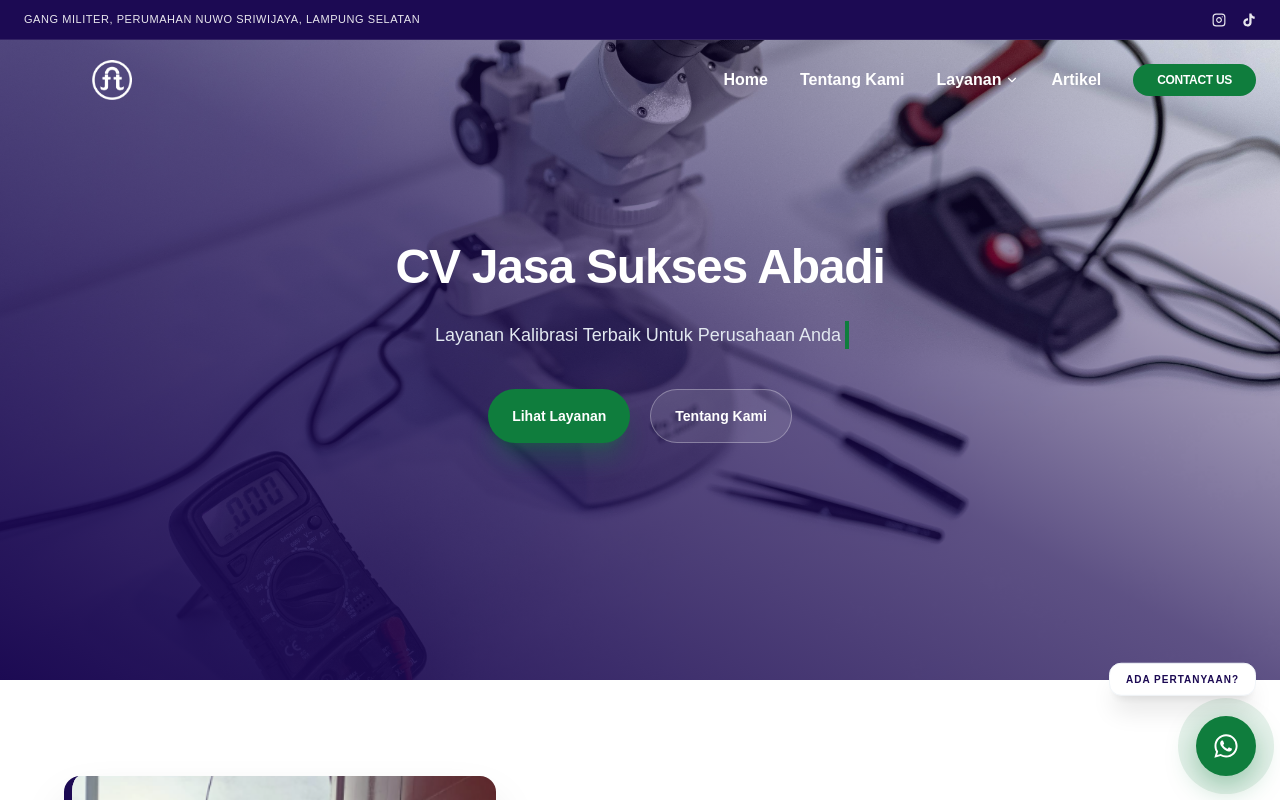
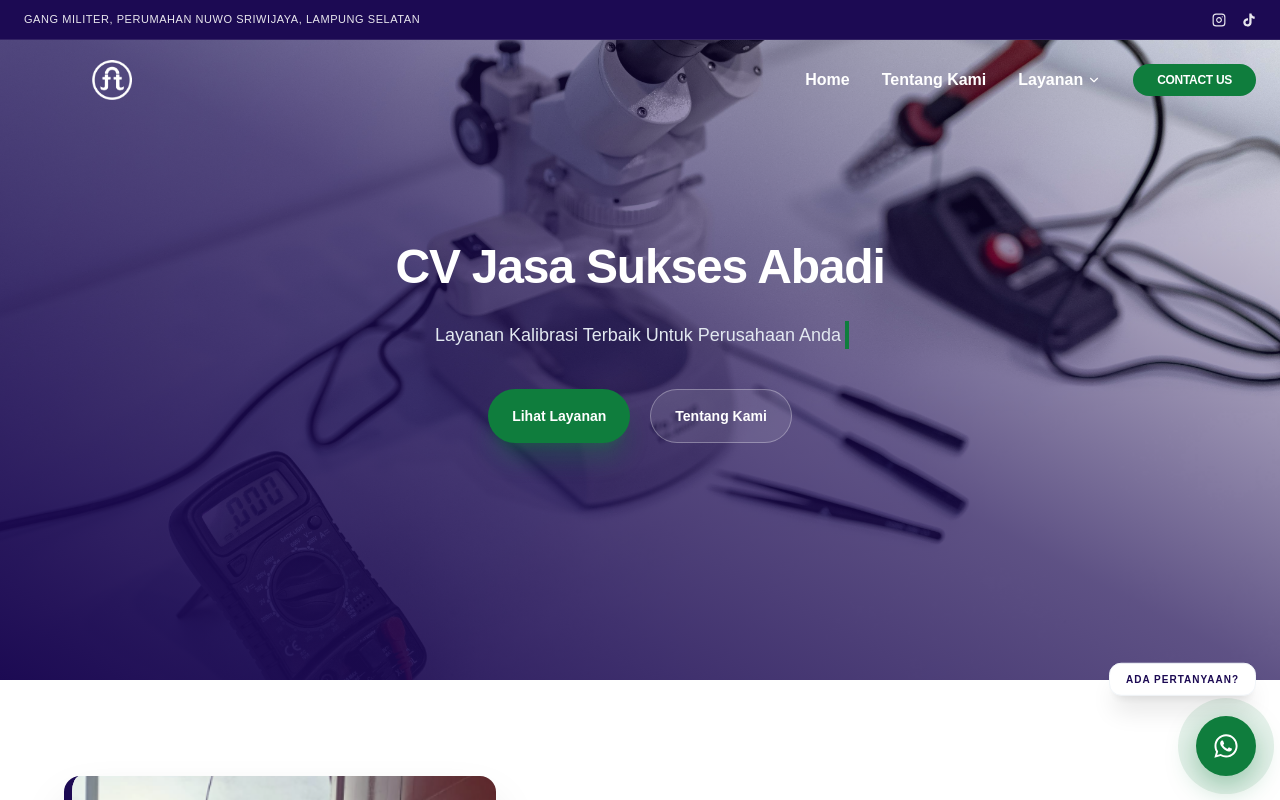
Before and after one commit to rikzakurnia/JSA-landing-page, a Next.js app: page / in a window 1280 px wide. Shown: the top 800 px of the page. Built offline with nearby package versions, Linux system fonts and the light colour scheme.

Commit message:
fix: mobile navbar

```diff
--- a/src/app/about/page.tsx
+++ b/src/app/about/page.tsx
@@ -1,4 +1,4 @@
-import AboutHero from '@/components/about/AboutHero';
+import AboutHero from '@/components/PageHero';
 import AboutStory from '@/components/about/Story';
 import AboutAdvantages from '@/components/about/Advantages';
 import AboutTeam from '@/components/about/Team';
@@ -49,7 +49,7 @@ export default function AboutPage() {
                 dangerouslySetInnerHTML={{ __html: JSON.stringify(jsonLd) }}
             />
 
-            <AboutHero />
+            <AboutHero title="Tentang Kami" />
             <AboutStory />
             <AboutAdvantages />
             <AboutTeam />
--- a/src/app/layout.tsx
+++ b/src/app/layout.tsx
@@ -67,10 +67,17 @@ export default function RootLayout({
       lang="en"
       className={`${geistSans.variable} ${geistMono.variable} h-full antialiased`}
     >
-      <Navbar/>
-      <body className="min-h-full flex flex-col">{children}</body>
-      <Footer/>
-      <WhatsAppFloating></WhatsAppFloating>
+      <body className="min-h-full flex flex-col">
+        <Navbar />
+
+
+        <main className="flex-grow">
+          {children}
+        </main>
+
+        <Footer />
+        <WhatsAppFloating />
+      </body>
     </html>
   );
 }
--- a/src/components/Navbar.tsx
+++ b/src/components/Navbar.tsx
@@ -34,11 +34,12 @@ const Navbar = () => {
   const services = ["Kalibrasi", "Tera", "Konsultan", "Training", "Maintenance & Repair"];
 
   return (
-    // Header menggunakan transform untuk mengangkat seluruh bar saat scroll
-    <header className={`fixed w-full z-50 transition-transform duration-500 ${
+    // Membungkus header dan sidebar mobile dengan Fragment agar tidak terjadi bentrok styling CSS Stacking Context
+    <>
+      <header className={`fixed w-full z-40 transition-transform duration-500 ${
         isScrolled ? "-translate-y-[40px]" : "translate-y-0"
       }`}>
-      {/* 1. TOP INFO BAR - Fixed height 40px agar sinkron dengan transform */}
+        {/* 1. TOP INFO BAR */}
         <div className="bg-brand-purple text-white/90 h-[40px] px-6 text-[10px] md:text-[11px] font-medium flex items-center border-b border-white/10">
           <div className="max-w-7xl mx-auto w-full flex justify-between items-center uppercase tracking-wider">
             <span className="truncate pr-4">Gang Militer, Perumahan Nuwo Sriwijaya, Lampung Selatan</span>
@@ -70,19 +71,23 @@ const Navbar = () => {
               <NavLink href="/about" label="Tentang Kami" isScrolled={isScrolled} />
 
               <div className="relative" onMouseEnter={() => setActiveDropdown(true)} onMouseLeave={() => setActiveDropdown(false)}>
-              <button className={`flex items-center gap-1 font-semibold hover:text-brand-green transition-colors ${isScrolled ? "text-brand-purple" : "text-white"}`}>
+                {/* Mengubah button menjadi Link agar "Layanan" bisa di-klik sendiri */}
+                <Link href="/services" className={`flex items-center gap-1 font-semibold hover:text-brand-green transition-colors ${isScrolled ? "text-brand-purple" : "text-white"}`}>
                   Layanan <ChevronDown size={14} className={`transition-transform ${activeDropdown ? 'rotate-180' : ''}`} />
-              </button>
+                </Link>
                 <div className={`absolute top-full -left-4 w-56 pt-4 transition-all ${activeDropdown ? "opacity-100 visible" : "opacity-0 invisible"}`}>
                   <div className="bg-white rounded-xl shadow-2xl border border-slate-100 overflow-hidden p-2">
                     {services.map((item) => (
-                    <Link key={item} href="#" className="block px-4 py-2 text-sm text-brand-purple hover:bg-slate-50 hover:text-brand-green rounded-lg font-bold transition-colors">{item}</Link>
+                      <Link key={item} href={`/services/${item.toLowerCase().replace(/\s+/g, '-')}`} className="block px-4 py-2 text-sm text-brand-purple hover:bg-slate-50 hover:text-brand-green rounded-lg font-bold transition-colors">
+                        {item}
+                      </Link>
                     ))}
                   </div>
                 </div>
               </div>
 
-            <NavLink href="/articles" label="Artikel" isScrolled={isScrolled} />
+              {/* Artikel di-comment sementara */}
+              {/* <NavLink href="/articles" label="Artikel" isScrolled={isScrolled} /> */}
 
               <Link href="/contact" className="px-6 py-2 bg-brand-green hover:bg-brand-purple text-white text-xs font-black rounded-full transition-all uppercase tracking-tight">Contact Us</Link>
             </div>
@@ -92,11 +97,12 @@ const Navbar = () => {
               {isOpen ? <X size={28} /> : <Menu size={28} />}
             </button>
           </div>
+        </nav>
+      </header>
 
-        {/* Mobile Sidebar */}
+      {/* Mobile Sidebar dikeluarkan dari <header> agar tidak terpengaruh CSS Transform */}
       <div className={`md:hidden fixed inset-0 top-0 bg-white transition-transform duration-500 ease-in-out ${isOpen ? "translate-x-0" : "translate-x-full"} z-[60]`}>
-           {/* ... Konten mobile menu sama seperti sebelumnya ... */}
-           <div className="flex flex-col h-full p-8">
+        <div className="flex flex-col h-full p-8 overflow-y-auto">
           <div className="flex justify-between items-center mb-12">
             <div className="h-8 w-32 relative"><Image src="/images/logo.png" alt="Logo" fill className="object-contain" /></div>
             <button onClick={() => setIsOpen(false)} className="text-brand-purple"><X size={32} /></button>
@@ -104,15 +110,27 @@ const Navbar = () => {
           <div className="flex flex-col gap-6">
             <Link href="/" className="text-3xl font-black text-brand-purple" onClick={() => setIsOpen(false)}>Home</Link>
             <Link href="/about" className="text-3xl font-black text-brand-purple" onClick={() => setIsOpen(false)}>Tentang Kami</Link>
-              <div className="space-y-4 border-l-4 border-brand-green pl-6 py-2">
-                {services.map(s => <Link key={s} href="#" className="block text-lg font-bold text-slate-600" onClick={() => setIsOpen(false)}>{s}</Link>)}
+
+            {/* Layanan ditambahkan sebagai parent link di mobile */}
+            <div className="flex flex-col">
+              <Link href="/services" className="text-3xl font-black text-brand-purple" onClick={() => setIsOpen(false)}>Layanan</Link>
+              <div className="mt-4 space-y-4 border-l-4 border-brand-green pl-6 py-2">
+                {services.map(s => (
+                  <Link key={s} href={`/services/${s.toLowerCase().replace(/\s+/g, '-')}`} className="block text-lg font-bold text-slate-600" onClick={() => setIsOpen(false)}>
+                    {s}
+                  </Link>
+                ))}
               </div>
+            </div>
+
+            {/* Artikel di mobile juga di-comment */}
+            {/* <Link href="/articles" className="text-3xl font-black text-brand-purple" onClick={() => setIsOpen(false)}>Artikel</Link> */}
+
             <Link href="/contact" className="mt-4 w-full py-4 bg-brand-purple text-center text-white rounded-2xl font-black text-xl" onClick={() => setIsOpen(false)}>Contact Us</Link>
           </div>
         </div>
       </div>
-      </nav>
-    </header>
+    </>
   );
 };
 
--- a/src/components/about/AboutHero.tsx
+++ b/src/components/PageHero.tsx
@@ -1,13 +1,24 @@
 "use client";
 import React from 'react';
-import Image from 'next/image'; // Bisa pakai Image Next.js atau div style background
 
-const AboutHero = () => {
+// 1. Definisikan props yang akan diterima komponen
+interface PageHeroProps {
+  title: string;
+  backgroundImage?: string; // Optional, nanti kita kasih nilai default
+}
+
+const PageHero = ({
+  title,
+  // Nilai default jika prop backgroundImage tidak diisi saat komponen dipanggil
+  backgroundImage = '/images/about-truck.jpeg'
+}: PageHeroProps) => {
   return (
-    // Tambahkan bg-brand-purple sebagai fallback seperti di Hero utama
     <section className="relative w-full h-[40vh] min-h-[350px] flex items-center justify-center overflow-hidden bg-brand-purple">
-      {/* Background Section - Mirip dengan Hero.tsx */}
-      <div className="absolute inset-0 z-0 bg-cover bg-center" style={{ backgroundImage: "url('/images/about-truck.jpeg')" }}>
+      {/* Background Section - Menggunakan template literal untuk URL gambar dinamis */}
+      <div
+        className="absolute inset-0 z-0 bg-cover bg-center"
+        style={{ backgroundImage: `url('${backgroundImage}')` }}
+      >
         {/* Overlay Gelap */}
         <div className="absolute inset-0 bg-brand-purple/70 mix-blend-multiply" />
         <div className="absolute inset-0 bg-gradient-to-b from-brand-purple/80 via-transparent to-transparent" />
@@ -15,12 +26,13 @@ const AboutHero = () => {
 
       {/* Content Banner */}
       <div className="relative z-10 text-center px-6 mt-16 animate-fade-up opacity-0" style={{ animationFillMode: 'forwards' }}>
+        {/* Render prop title di sini */}
         <h1 className="text-4xl md:text-5xl lg:text-5xl font-black text-white tracking-tight drop-shadow-xl">
-          Tentang Kami
+          {title}
         </h1>
       </div>
     </section>
   );
 };
 
-export default AboutHero;
+export default PageHero;
```
Also changed, not shown: 1 other file (tests, documents, lock files or other folders). Lines whose indentation alone changed are shown as unchanged.
